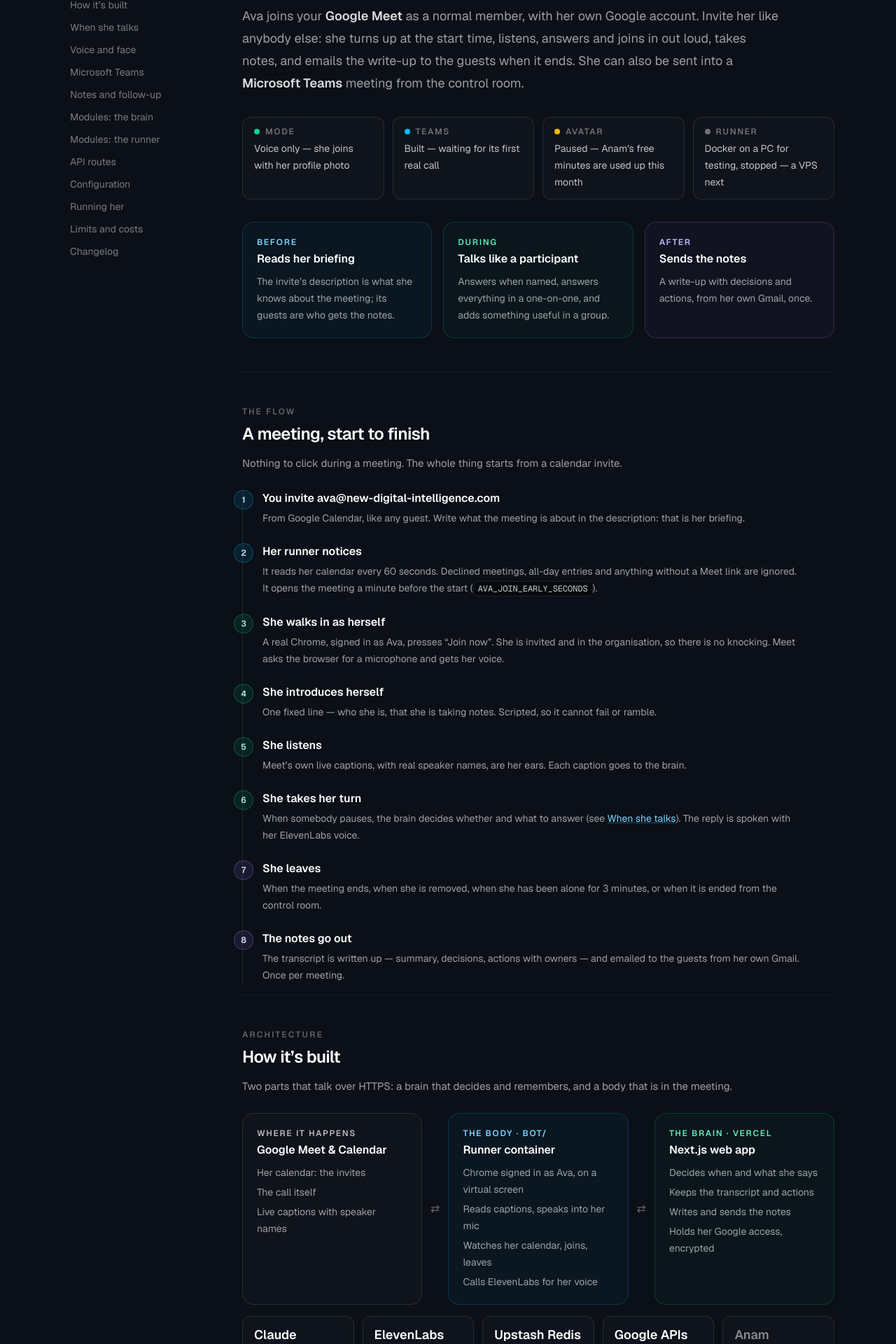
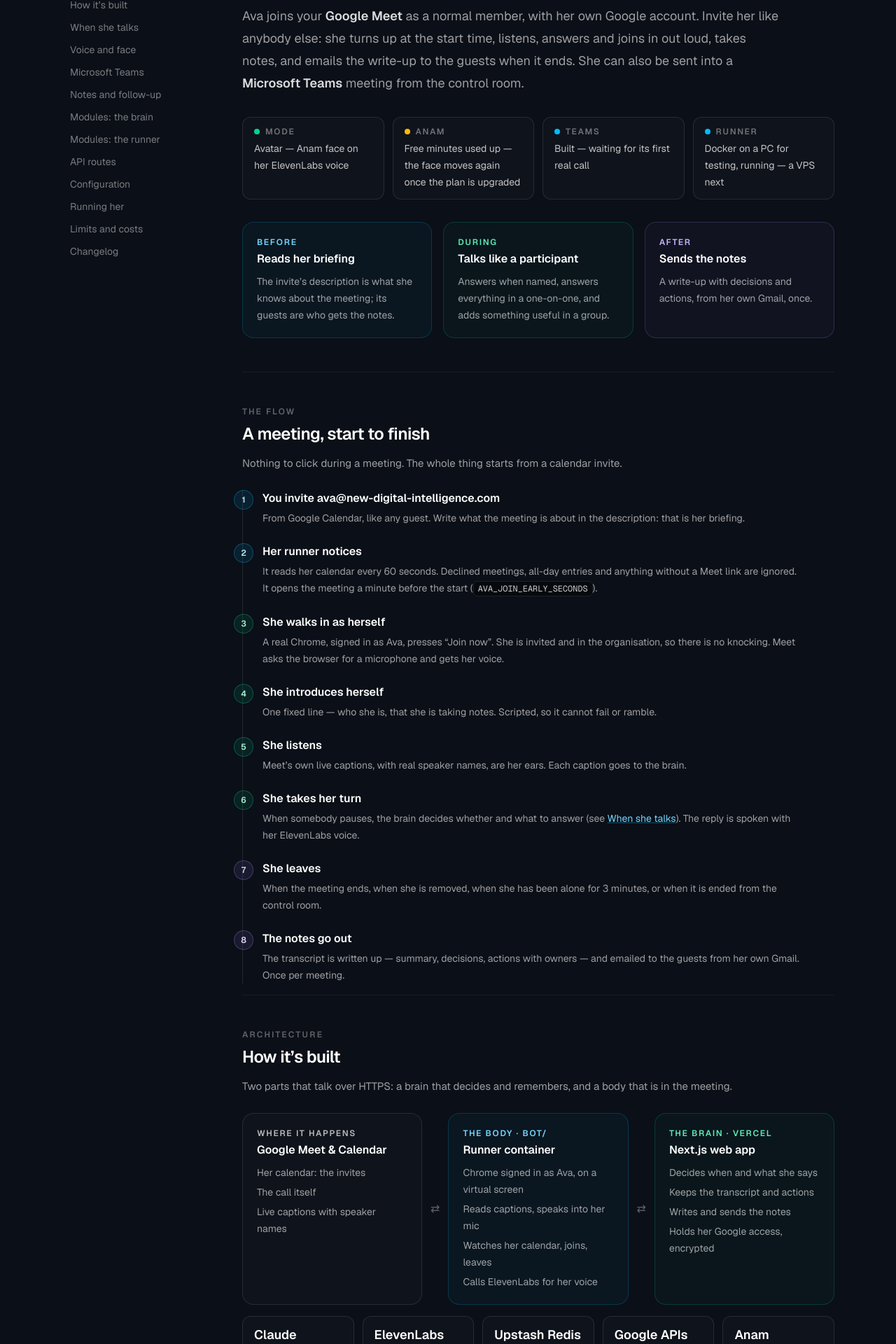
Before and after one commit to new-digital-intelligence-com/PA-06-Meeting-Moderator-Assistant, a Next.js app: page /docs in a window 1280 px wide. Shown: the part 165-2085 px from the top of the page at 70% size. Built offline with nearby package versions, Linux system fonts and the light colour scheme.

Commit message:
Docs: she is back in avatar mode
Status: Anam face on her ElevenLabs voice; Anam's free minutes are used up, so the face
moves again once the plan is upgraded. Runner running.

```diff
--- a/app/docs/content.ts
+++ b/app/docs/content.ts
@@ -10,10 +10,10 @@
 
 /** Where things stand right now. */
 export const STATUS: { label: string; value: string; tone: Tone }[] = [
-  { label: "Mode", value: "Voice only — she joins with her profile photo", tone: "emerald" },
+  { label: "Mode", value: "Avatar — Anam face on her ElevenLabs voice", tone: "emerald" },
+  { label: "Anam", value: "Free minutes used up — the face moves again once the plan is upgraded", tone: "amber" },
   { label: "Teams", value: "Built — waiting for its first real call", tone: "sky" },
-  { label: "Avatar", value: "Paused — Anam's free minutes are used up this month", tone: "amber" },
-  { label: "Runner", value: "Docker on a PC for testing, stopped — a VPS next", tone: "slate" },
+  { label: "Runner", value: "Docker on a PC for testing, running — a VPS next", tone: "sky" },
 ];
 
 export type Change = {
--- a/app/docs/page.tsx
+++ b/app/docs/page.tsx
@@ -199,7 +199,7 @@
                 <Stat value="ElevenLabs" label="Her voice · Flash v2.5" />
                 <Stat value="Upstash Redis" label="The meeting state" />
                 <Stat value="Google APIs" label="Calendar, Gmail, Drive" />
-                <Stat value={<span className="text-white/50">Anam</span>} label="Her face · paused" />
+                <Stat value="Anam" label="Her face · Cara, lip-synced" />
               </div>
 
               <div className="mt-6 grid gap-4 md:grid-cols-2">
@@ -284,14 +284,14 @@
               }
             >
               <div className="grid gap-4 md:grid-cols-2">
-                <Card tone="emerald" kicker="In use" title="Voice mode">
+                <Card tone="emerald" kicker="Default" title="Voice mode">
                   <p>
                     She joins camera-off with her Google profile photo. Each reply is turned into speech by ElevenLabs and played
                     into a microphone track that exists only in her browser.
                   </p>
                   <p className="mt-2">One request per sentence, nothing held open — so nothing can drop mid-meeting.</p>
                 </Card>
-                <Card tone="amber" kicker="Paused" title="Avatar mode">
+                <Card tone="violet" kicker="In use" title="Avatar mode">
                   <p>
                     Her camera is a canvas. While she is in conversation it shows her Anam face, lip-synced to the same
                     ElevenLabs audio. Otherwise it crossfades to a looping clip of her at rest, filmed once from the live face and
```
